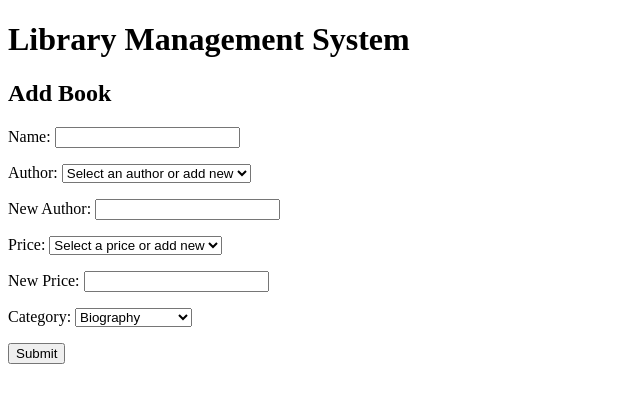
After one commit to roz-pnv/simple-library-management-system, a Django app: template library/book/templates/book/add.html in a window 1280 px wide. The commit adds this page. Shown: the top 403 px of the page, without its empty margins (0-640 px from the left). Run offline with Django 5.2, Linux system fonts and the light colour scheme; the template is opened without the code that fills it: values that come from a table or form of the project are taken from there, others are empty; data comes from the database, SQL or seed files in the repository; both versions use the stored data as it was after the commit.

Commit message:
create add book forms, veiws and templates

```diff
--- /dev/null
+++ b/library/book/forms.py
@@ -0,0 +1,45 @@
+from django import forms
+from .models import *
+
+class BookForm(forms.ModelForm):
+    author = forms.ModelChoiceField(
+        queryset=Author.objects.all(),
+        label='Author',
+        required=False,
+        empty_label='Select an author or add new'
+    )
+    new_author = forms.CharField(label='New Author', max_length=250, required=False)
+
+    price = forms.ModelChoiceField(
+        queryset=Price.objects.all(),
+        label='Price',
+        required=False,
+        empty_label='Select a price or add new'
+    )
+    new_price = forms.IntegerField(label='New Price', max_value=None, required=False)
+
+
+    class Meta:
+        model = Book
+        fields = ['name', 'author', 'new_author', 'price', 'new_price', 'category']
+
+    def clean(self):
+        cleaned_data = super().clean()
+        author = cleaned_data.get("author")
+        new_author = cleaned_data.get("new_author")
+        price = cleaned_data.get("price")
+        new_price = cleaned_data.get("new_price")
+
+        if not author and not new_author:
+            raise forms.ValidationError("Please select an existing author or enter a new author name.")
+
+        if author and new_author:
+            raise forms.ValidationError("Please either select an existing author or enter a new author, not both.")
+
+        if not price and not new_price:
+            raise forms.ValidationError("Please select an existing price or enter a new price.")
+
+        if price and new_price:
+            raise forms.ValidationError("Please either select an existing price or enter a new price, not both.")
+
+        return cleaned_data
--- /dev/null
+++ b/library/book/templates/book/add.html
@@ -0,0 +1,13 @@
+{% extends 'parent/base.html' %}
+{% block title %}Add Book{% endblock %}
+{% block head %}<h2>Add Book</h2>{% endblock %}
+
+{% block content %}
+    <form method="POST" enctype="multipart/form-data">
+        {% csrf_token %}
+
+        {{ form.as_p }}
+
+        <input type="submit" value="Submit">
+    </form>
+{% endblock %}
--- a/library/book/templates/book/list.html
+++ b/library/book/templates/book/list.html
@@ -10,4 +10,7 @@
         <p>{{book.author}}</p>
         <hr>
     {% endfor %}
+
+    <hr>
+    <h3><a href="{% url 'book:add_book' %}">add book</a></h3>
 {% endblock %}
```
Also changed, not shown: library/book/views.py (+27 -3 lines), library/db.sqlite3.
